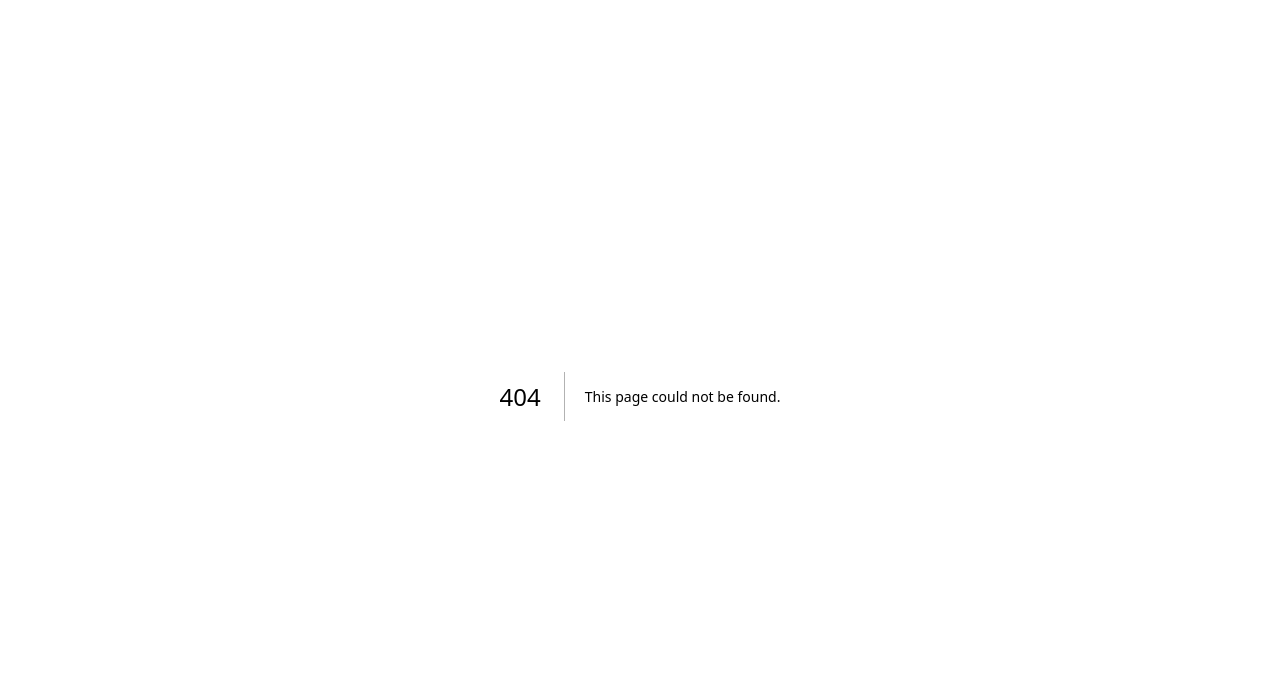
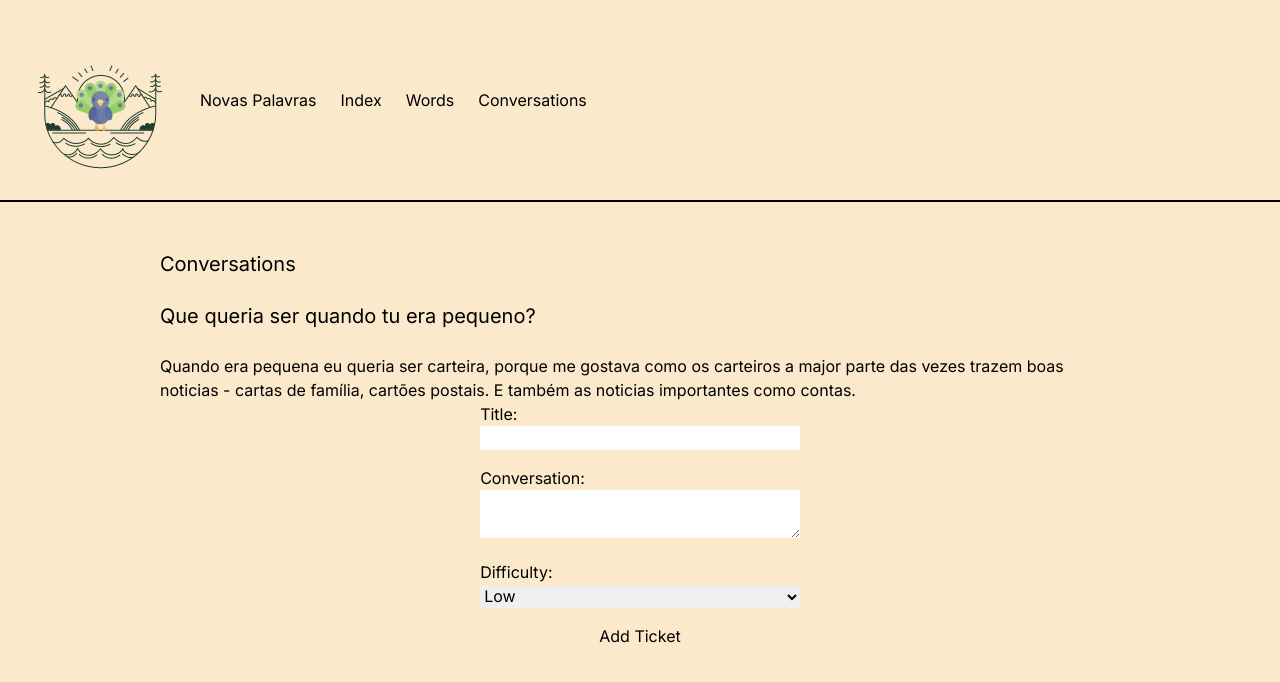
Before and after one commit to barbaraperic/nextjs13, a Next.js app: page /convo in a window 1280 px wide. Before the commit this address had no page. Shown: the top 682 px of the page. Built offline with nearby package versions, Linux system fonts and the light colour scheme; data requests are answered from the project's data file.

Commit message:
add conversation page

```diff
--- a/_data/db.json
+++ b/_data/db.json
@@ -28,5 +28,13 @@
 			"difficulty": "low",
 			"id": "58yQvTE"
 		}
+	],
+	"conversations": [
+		{
+			"title": "Que queria ser quando tu era pequeno?",
+			"conversation": "Quando era pequena eu queria ser carteira, porque me gostava como os carteiros a major parte das vezes trazem boas noticias - cartas de família, cartões postais. E também as noticias importantes como contas. ",
+			"difficulty": "low",
+			"id": "QpLIM5o"
+		}
 	]
 }
--- /dev/null
+++ b/app/components/NavBar.tsx
@@ -0,0 +1,23 @@
+import Link from "next/link";
+import Image from "next/image";
+import Logo from "./peacock.png";
+
+export default function Navbar() {
+	return (
+		<nav className="flex items-center nav">
+			<Image
+				src={Logo}
+				alt="Novas Palavras logo"
+				width={200}
+				placeholder="blur"
+				quality={100}
+			/>
+			<div className="space-x-6 flex flex-1">
+				<h1>Novas Palavras</h1>
+				<Link href="/">Index</Link>
+				<Link href="/words">Words</Link>
+				<Link href="/convo">Conversations</Link>
+			</div>
+		</nav>
+	);
+}
--- /dev/null
+++ b/app/convo/ConvoList.tsx
@@ -0,0 +1,41 @@
+"use client";
+import React, { useEffect, useState } from "react";
+
+export interface WordType {
+	id: string;
+	title: string;
+	conversation: string;
+	difficulty: string;
+}
+
+export default function ConvoList() {
+	const [conversations, setConversations] = useState([]);
+	const [wordId, setWordId] = useState("");
+	const [loading, setLoading] = useState(true);
+	const [flipped, setFlipped] = useState(false);
+
+	useEffect(() => {
+		fetch("http://localhost:4000/conversations")
+			.then((res) => res.json())
+			.then((data) => {
+				setConversations(data);
+				setLoading(false);
+			});
+	}, []);
+
+	function handleClick(id: string) {
+		setWordId(id);
+		setFlipped((flipped) => !flipped);
+	}
+
+	return (
+		<>
+			{conversations.map((word: WordType) => (
+				<>
+					<h2>{word.title}</h2>
+					<p>{word.conversation}</p>
+				</>
+			))}
+		</>
+	);
+}
--- /dev/null
+++ b/app/convo/CreateConvoForm.tsx
@@ -0,0 +1,76 @@
+"use client";
+
+import { useRouter } from "next/navigation";
+import { useState } from "react";
+
+export default function CreateConvoForm() {
+	const router = useRouter();
+
+	const [title, setTitle] = useState("");
+	const [conversation, setConversation] = useState("");
+	const [difficulty, setDifficulty] = useState("low");
+	const [isLoading, setIsLoading] = useState(false);
+
+	const handleSubmit = async (e: any) => {
+		e.preventDefault();
+		setIsLoading(true);
+
+		const newTicket = {
+			title,
+			conversation,
+			difficulty,
+		};
+
+		const res = await fetch("http://localhost:4000/conversations", {
+			method: "POST",
+			headers: { "Content-Type": "application/json" },
+			body: JSON.stringify(newTicket),
+		});
+
+		if (res.status === 201) {
+			router.refresh();
+			router.push("/convo");
+		}
+	};
+
+	return (
+		<form
+			onSubmit={handleSubmit}
+			className="flex flex-col space-y-4 items-center">
+			<label className="w-full">
+				<span>Title:</span>
+				<input
+					className="w-full"
+					required
+					type="text"
+					onChange={(e) => setTitle(e.target.value)}
+					value={title}
+				/>
+			</label>
+			<label className="w-full">
+				<span>Conversation:</span>
+				<textarea
+					className="w-full"
+					required
+					onChange={(e) => setConversation(e.target.value)}
+					value={conversation}
+				/>
+			</label>
+			<label className="w-full">
+				<span>Difficulty:</span>
+				<select
+					className="w-full"
+					onChange={(e) => setDifficulty(e.target.value)}
+					value={difficulty}>
+					<option value="low">Low</option>
+					<option value="medium">Medium</option>
+					<option value="high">High</option>
+				</select>
+			</label>
+			<button className="btn-primary" disabled={isLoading}>
+				{isLoading && <span>Adding...</span>}
+				{!isLoading && <span>Add Ticket</span>}
+			</button>
+		</form>
+	);
+}
--- /dev/null
+++ b/app/convo/page.tsx
@@ -0,0 +1,14 @@
+import ConvoList from "./ConvoList";
+import CreateConvoForm from "./CreateConvoForm";
+
+export default async function Conversations() {
+	return (
+		<main>
+			<h2>Conversations</h2>
+			<ConvoList></ConvoList>
+			<div className="flex justify-center">
+				<CreateConvoForm></CreateConvoForm>
+			</div>
+		</main>
+	);
+}
--- a/app/globals.css
+++ b/app/globals.css
@@ -81,3 +81,8 @@ h6 {
 .card {
 	@apply bg-white shadow-sm rounded-md py-3 px-4 my-4 relative overflow-hidden text-center uppercase cursor-pointer;
 }
+
+/* navbar style */
+.nav {
+	@apply border-b-2 border-black;
+}
--- a/app/layout.tsx
+++ b/app/layout.tsx
@@ -1,6 +1,7 @@
 import "./globals.css";
 import type { Metadata } from "next";
 import { Inter } from "next/font/google";
+import Navbar from "./components/NavBar";
 
 const inter = Inter({ subsets: ["latin"] });
 
@@ -19,7 +20,10 @@ export default function RootLayout({
 }) {
 	return (
 		<html lang="en">
-			<body className={inter.className}>{children}</body>
+			<body className={inter.className}>
+				<Navbar />
+				{children}
+			</body>
 		</html>
 	);
 }
--- a/app/page.tsx
+++ b/app/page.tsx
@@ -1,5 +1,3 @@
-import WordsList from "./words/WordsList";
-
 export default function Home() {
 	return (
 		<main className="">
--- a/app/words/WordsList.tsx
+++ b/app/words/WordsList.tsx
@@ -28,8 +28,6 @@ export default function WordsList() {
 		setFlipped((flipped) => !flipped);
 	}
 
-	console.log("=== wordId WordsList.tsx [32] ===", wordId);
-
 	return (
 		<>
 			{words.map((word: WordType) => (
--- a/app/words/page.tsx
+++ b/app/words/page.tsx
@@ -4,13 +4,10 @@ import WordsList from "./WordsList";
 export default async function Words() {
 	return (
 		<main>
-			<nav>
-				<div>
-					<h2>Words</h2>
-				</div>
-			</nav>
+			<h2>Words</h2>
 			<WordsList />
-			<div className="w-3/4">
+			<h2>Add a new word</h2>
+			<div className="flex justify-center">
 				<CreateForm />
 			</div>
 		</main>
--- a/tailwind.config.js
+++ b/tailwind.config.js
@@ -12,7 +12,7 @@ module.exports = {
 				secondary: "#022601",
 			},
 			backgroundColor: {
-				primary: "#F2ECCE",
+				primary: "#fbe9cc",
 			},
 		},
 	},
```
Also changed, not shown: app/components/peacock.png (added), app/components/peacock.svg (added). Lines whose indentation alone changed are shown as unchanged.
